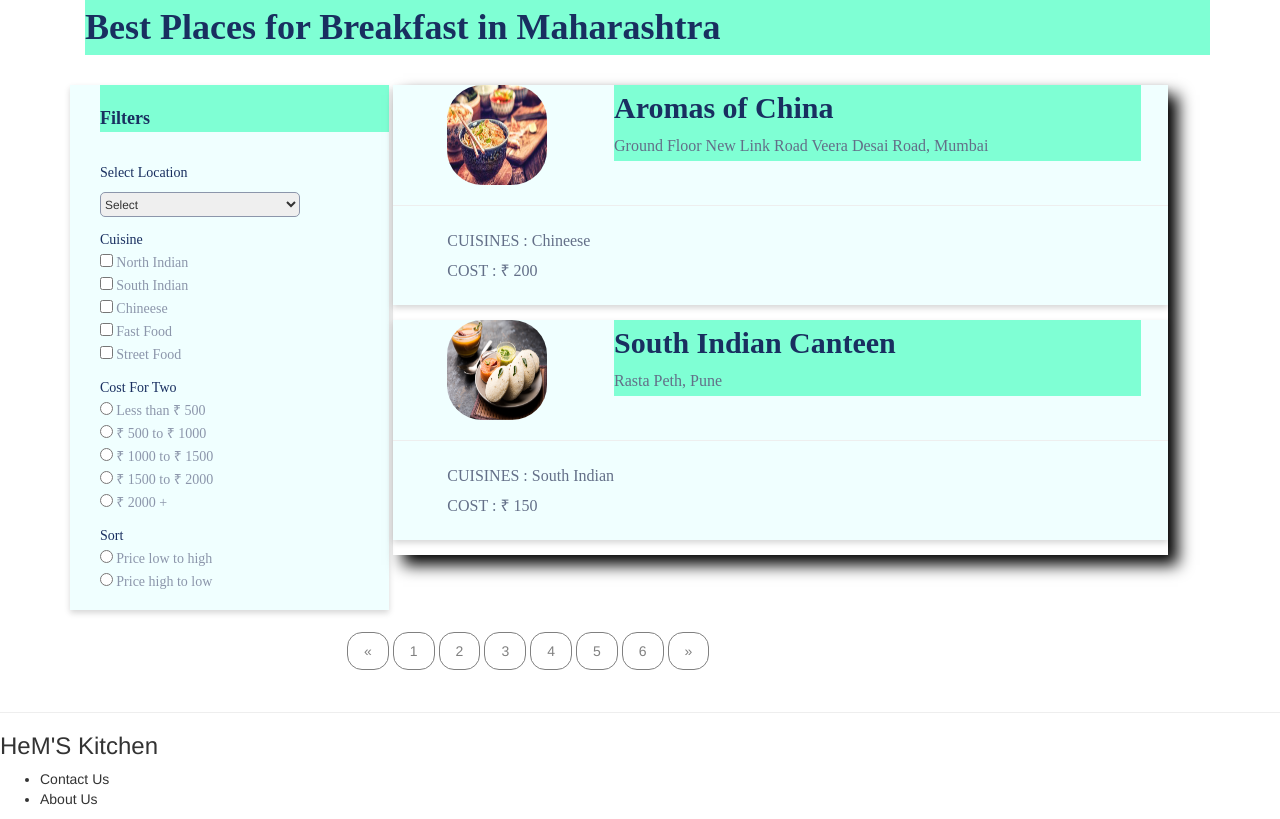
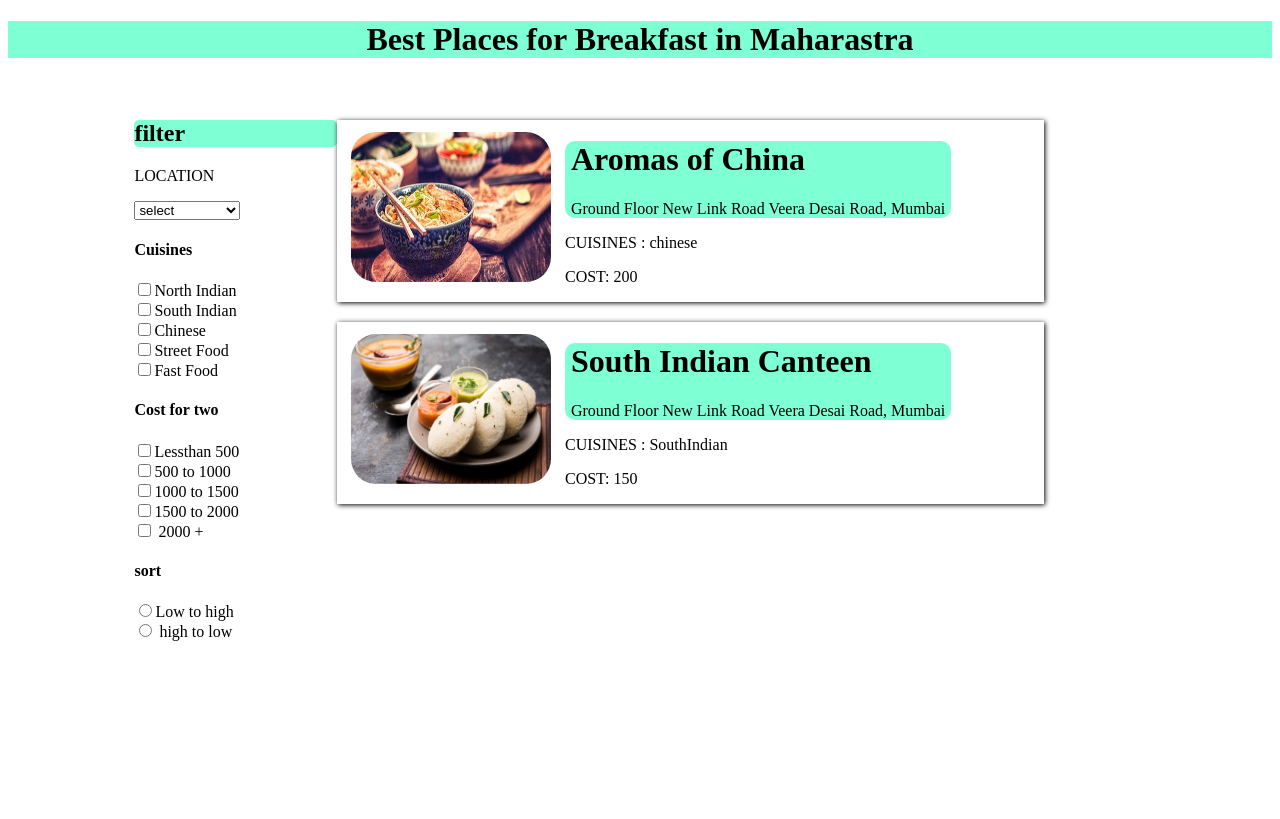
Before and after one commit to HemlataIngale/filter_zomato, a plain HTML site: page index.html in a window 1280 px wide. Drawn offline with nearby package versions, Linux system fonts and the light colour scheme.

Commit message:
update commit

```diff
--- /dev/null
+++ b/index.css
@@ -0,0 +1,80 @@
+
+.container{
+    display: flex;
+    width: 80%;
+    margin: auto;
+
+}
+.filter{
+    width: 20%;
+    /* height:300px; */
+    /* border: 2px solid red; */
+    margin-top: 20px;
+}
+.res_container{
+    width: 70%;
+    /* border:2px solid red; */
+    /* height:500px */
+    margin-top: 20px;
+}
+.container_box{
+    /* border: 2px solid red; */
+    display: flex;
+    margin-top: 20px;
+    box-shadow: 1px 1px 5px black;
+}
+.container_box{
+    width: 100%;
+    /* border: 2px solid red; */
+}
+.image{
+    margin: 12px 2%;
+
+
+
+}
+.image img{
+    border-radius: 25px;
+    height: 150px;
+    width: 200px;
+
+}
+.name_res{
+    background-color: aquamarine;
+    padding: 0px 6px;
+    border-radius: 10px;
+}
+@media screen and (max-width:768px){
+    .container{
+        flex-direction: column;
+    }
+    .filter{
+        width: 100%;
+        display: flex;
+        flex-direction: row;
+        justify-content: space-between;
+        flex-wrap: wrap;
+    }
+    .filter h2{
+        display: none;
+    }
+    .main_h1{
+        font-size: small;
+    }
+    .res_container{
+        width: 100%;
+    }
+
+}
+@media screen and (max-width:530px){
+    .container_box{
+        display: flex;
+        flex-direction: column;
+        align-items: center;
+    }
+}
+@media screen and (max-width:366px){
+    .name_res h1{
+        font-size:30px;
+    }
+}
--- a/index.html
+++ b/index.html
@@ -1,165 +1,105 @@
-<html>
+<!DOCTYPE html>
+<html lang="en">
+<head>
+    <meta charset="UTF-8">
+    <meta http-equiv="X-UA-Compatible" content="IE=edge">
+    <meta name="viewport" content="width=device-width, initial-scale=1.0">
+    <title>Document</title>
+    <link rel="stylesheet" href="index.css">
+</head>
+<body>
+    <h1 style="background-color:aquamarine ;text-align: center;"class="main_h1">Best Places for Breakfast in Maharastra</h1>
+    <div class="container">
+        <!-- <h1>Best Places for Breakfast in Maharastra</h1> -->
+        <div class="filter">
+            <h2 style="background-color:aquamarine;border-radius:5px">filter</h2>
 
-<head>
-    <title>Search Page</title>
-    <link rel="icon" href="./Images/food planet.jpg" />
-     <!-- Icon of WebPage -->
-    <link rel="stylesheet" href="https://maxcdn.bootstrapcdn.com/bootstrap/3.4.1/css/bootstrap.min.css">
-  <script src="https://ajax.googleapis.com/ajax/libs/jquery/3.6.0/jquery.min.js"></script>
-  <script src="https://maxcdn.bootstrapcdn.com/bootstrap/3.4.1/js/bootstrap.min.js"></script>
-    <!-- Linking External CSS  -->
-    <link rel="stylesheet" href="./search.css" />
-</head>
+            <div class="location">
+                <p>LOCATION</p>
 
-<body>
-    <div class="container">
-        <!-- Heading of the Restaurant -->
-        <div class="heading">Best Places for Breakfast in Maharashtra
+
+                <select name="search" id="">
+
+                    <option value="">select</option>
+                    <option value="">Ahemadnagar</option>
+                    <option value="">Nasik</option>
+                    <option value="">Mumbai</option>
+                    <option value="">Pune</option>
+                </select>
+            </div>
+            <div class="cuisine">
+                <h4>Cuisines</h4>
+                <input type="checkbox" name="" id="">North Indian
+                <br>
+                <input type="checkbox" name="" id="">South Indian
+                <br>
+                <input type="checkbox" name="" id="">Chinese
+                <br>
+                <input type="checkbox" name="" id="">Street Food
+                <br>
+                <input type="checkbox" name="" id="">Fast Food
+
+
+            </div>
+            <div class="cost_for_two">
+                <h4>Cost for two</h4>
+                <input type="checkbox" name="" id="">Lessthan 500
+                <br>
+                <input type="checkbox" name="" id="">500 to 1000
+                <br>
+                <input type="checkbox" name="" id="">1000 to 1500
+                <br>
+                <input type="checkbox" name="" id="">1500 to 2000
+                <br>
+                <input type="checkbox" name="" id=""> 2000 +
+
+            </div>
+            <div class="short">
+                <h4>sort</h4>
+                <input type="radio" name="" id="    ">Low to high
+                <br>
+                <input type="radio" name="" id=""> high to low
+            </div>
+
+
+
         </div>
+        <div class="res_container">
+            <div class="container_box">
+                <div class="image">
+                    <img src="Images/chinese.jfif" alt="">
+                </div>
+                <div class="details" >
+                    <div class="name_res">
 
-        <!-- Dividing the Page Layout in 2 parts with display property -->
-        <div style="padding-top: 20px;">
-            <!-- Left Div : Filter Block -->
-            <div class="small">
-                <div class="filter-options">
-                    <div class="filter-heading">Filters</div>
-                    <div class="Select-Location">Select Location</div>
-                    <!-- Location DD -->
-                    <select class="Rectangle-2236">
-                        <option>Select</option>
-                        <option>Ahemadnagar</option>
-                        <option>Nashik</option>
-                        <option>Mumbai</option>
-                        <option>Pune</option>
-                    </select>
-                    <!-- Cuisine Checkboxes -->
-                    <div class="Cuisine">Cuisine</div>
-                    <div>
-                        <input type="checkbox" />
-                        <span class="checkbox-items">North Indian</span>
+                        <h1>Aromas of China</h1>
+                        <p>Ground Floor New Link Road Veera Desai Road, Mumbai</p>
                     </div>
-                    <div>
-                        <input type="checkbox" />
-                        <span class="checkbox-items">South Indian</span>
-                    </div>
-                    <div>
-                        <input type="checkbox" />
-                        <span class="checkbox-items">Chineese</span>
-                    </div>
-                    <div>
-                        <input type="checkbox" />
-                        <span class="checkbox-items">Fast Food</span>
-                    </div>
-                    <div>
-                        <input type="checkbox" />
-                        <span class="checkbox-items">Street Food</span>
-                    </div>
-                    <!-- Cost for Two radio button options -->
-                    <div class="Cuisine">Cost For Two</div>
-                    <div>
-                        <input type="radio" />
-                        <span class="checkbox-items">Less than &#8377; 500</span>
-                    </div>
-                    <div>
-                        <input type="radio" />
-                        <span class="checkbox-items">&#8377; 500 to &#8377; 1000</span>
-                    </div>
-                    <div>
-                        <input type="radio" />
-                        <span class="checkbox-items">&#8377; 1000 to &#8377; 1500</span>
-                    </div>
-                    <div>
-                        <input type="radio" />
-                        <span class="checkbox-items">&#8377; 1500 to &#8377; 2000</span>
-                    </div>
-                    <div>
-                        <input type="radio" />
-                        <span class="checkbox-items">&#8377; 2000 +</span>
-                    </div>
-                    <!-- Sort radio button options -->
-                    <div class="Cuisine">Sort</div>
-                    <div>
-                        <input type="radio" />
-                        <span class="checkbox-items">Price low to high</span>
-                    </div>
-                    <div>
-                        <input type="radio" />
-                        <span class="checkbox-items">Price high to low</span>
+                    <div class="price_details">
+                         <p>CUISINES : chinese</p>
+                         <p>COST: 200</p>
                     </div>
                 </div>
             </div>
-            <!-- Right Div : Items Block -->
-            <!-- vertical-align: top property to move div at the top -->
-            <div class="big vertical">
-                <!-- Item Block -->
-                <div class="Item">
-                    <div>
-                        <div class="small-item vertical">
-                            <img class="img" src="./Images/chinese.jfif" />
-                        </div>
-                        <div class="big-item">
-                            <div class="rest-name">Aromas of China</div>
-                            <div class="rest-address">Ground Floor New Link Road Veera Desai Road, Mumbai </div>
-                        </div>
+            <div class="container_box">
+                <div class="image" >
+                    <img src="Images/breakfast.jpg" alt="">
+                </div>
+                <div class="details" >
+                    <div class="name_res">
+
+                        <h1>South Indian Canteen</h1>
+                        <p>Ground Floor New Link Road Veera Desai Road, Mumbai</p>
                     </div>
-                    <hr />
-                    <div>
-                        <div class="margin-left">
-                            <div class="Bakery">CUISINES : Chineese</div>
-                            <div class="Bakery">COST : &#8377 200 </div>
-                        </div>
+                    <div class="price_details">
+                         <p>CUISINES : SouthIndian</p>
+                         <p>COST: 150</p>
                     </div>
-
-                </div>
-                  <!-- Item Block -->
-        <div class="Item">
-            <div>
-                <div class="small-item vertical">
-                    <img class="img" src="./Images/breakfast.jpg" />
-                </div>
-                <div class="big-item">
-                    <div class="rest-name">South Indian Canteen</div>
-                    <div class="rest-address"> Rasta Peth, Pune</div>
                 </div>
             </div>
-            <hr />
-            <div>
-                <div class="margin-left">
-                    <div class="Bakery">CUISINES : South Indian</div>
-                    <div class="Bakery">COST : &#8377 150 </div>
-                </div>
-            </div>
-        </div>
-             </div>
 
-
-
-
-
-    </div>
-        <!-- Pagination Block  -->
-        <div class="pagination">
-            <a href="#">&laquo;</a>
-            <a href="#">1</a>
-            <a href="#">2</a>
-            <a href="#">3</a>
-            <a href="#">4</a>
-            <a href="#">5</a>
-            <a href="#">6</a>
-            <a href="#">&raquo;</a>
         </div>
     </div>
-    <footer>
-        <hr>
-        <h3> HeM'S Kitchen</h3>
-        <div class="fotDiv">
-            <ul>
-                <li>Contact Us</li>
-                <li>About Us</li>
-            </ul>
-        </div>
 
-    </footer>
 </body>
-
 </html>
--- a/search.css
+++ /dev/null
@@ -1,273 +0,0 @@
-.heading {
-    font-family: Poppins;
-    font-size: 36px;
-    font-weight: bold;
-    font-stretch: normal;
-    font-style: normal;
-    line-height: 1.53;
-    letter-spacing: normal;
-    text-align: left;
-    color: #192f60;
-    margin-bottom: 10px;
-    margin-left: 15px;
-    background-color: aquamarine;
-}
-
-.filter-options {
-    box-shadow: 0 3px 6px 0 rgba(0, 0, 0, 0.16);
-    background-color: #ffffff;
-    padding-left: 30px;
-    margin-bottom: 10px;
-    min-width: 250px;
-    height: 525px;
-    background-color: azure;
-}
-
-.filter-heading {
-    font-family: Poppins;
-    font-size: 18px;
-    font-weight: 600;
-    font-stretch: normal;
-    font-style: normal;
-    line-height: 1.5;
-    letter-spacing: normal;
-    text-align: left;
-    color: #192f60;
-    padding-top: 20px;
-    background-color: aquamarine;
-}
-
-.Select-Location {
-    height: 20px;
-    font-family: Poppins;
-    font-size: 14px;
-    font-weight: normal;
-    font-stretch: normal;
-    font-style: normal;
-    line-height: 1.5;
-    letter-spacing: normal;
-    text-align: left;
-    color: #192f60;
-    margin-top: 30px;
-}
-
-.Rectangle-2236 {
-    width: 200px;
-    height: 25px;
-    border-radius: 5px;
-    border: solid 1px #8c96ab;
-    margin-top: 10px;
-}
-
-.Cuisine {
-    font-family: Poppins;
-    font-size: 14px;
-    font-weight: normal;
-    font-stretch: normal;
-    font-style: normal;
-    line-height: 1.5;
-    letter-spacing: normal;
-    text-align: left;
-    color: #192f60;
-    margin-top: 12px;
-}
-
-.checkbox-items {
-    font-family: Poppins;
-    font-size: 14px;
-    font-weight: normal;
-    font-stretch: normal;
-    font-style: normal;
-    line-height: 1.5;
-    letter-spacing: normal;
-    text-align: left;
-    color: #8c96ab;
-}
-
-.Item {
-    width: 100%;
-    height: 220px;
-    box-shadow: 0 3px 6px 0 rgba(0, 0, 0, 0.16);
-    background-color: azure;
-    margin-bottom: 15px;
-}
-
-.img {
-    width: 100px;
-    height: 100px;
-    border-radius: 35px;
-    margin-left: 25%;
-}
-
-.rest-name {
-    font-family: Poppins;
-    font-size: 30px;
-    font-weight: 600;
-    font-stretch: normal;
-    font-style: normal;
-    line-height: 1.53;
-    letter-spacing: normal;
-    text-align: left;
-    color: #192f60;
-}
-
-.rest-location {
-    font-family: Poppins;
-    font-size: 16px;
-    font-weight: 500;
-    font-stretch: normal;
-    font-style: normal;
-    line-height: 1.88;
-    letter-spacing: normal;
-    text-align: left;
-    color: #192f60;
-}
-
-.rest-address {
-    font-family: Poppins;
-    font-size: 16px;
-    font-weight: normal;
-    font-stretch: normal;
-    font-style: normal;
-    line-height: 1.88;
-    letter-spacing: normal;
-    text-align: left;
-    color: #636f88;
-}
-
-.Bakery {
-    font-family: Poppins;
-    font-size: 16px;
-    font-weight: normal;
-    font-stretch: normal;
-    font-style: normal;
-    line-height: 1.88;
-    letter-spacing: normal;
-    text-align: left;
-    color: #636f88;
-}
-
-.big {
-    display: inline-block;
-    width: 68%;
-    box-shadow: 10px 10px 15px black;
-
-}
-
-
-.vertical {
-    vertical-align: top;
-}
-
-.small {
-    display: inline-block;
-    width: 28%;
-}
-
-.big-item {
-    display: inline-block;
-    width: 68%;
-    background-color: aquamarine;
-}
-
-.small-item {
-    display: inline-block;
-    width: 28%;
-
-}
-
-.margin-left {
-    margin-left: 7%
-}
-
-.pagination {
-    display: inline-block;
-    margin-left: 275px;
-    margin-top: 10px;
-}
-
-.pagination a {
-    color: gray;
-    float: left;
-    padding: 8px 16px;
-    text-decoration: none;
-    border: solid 1px gray;
-    border-radius: 15px;
-    margin: 2px;
-}
-
-@media screen and (max-width: 956px) {
-    .Item {
-        width: 160%;
-        height: 200px;
-        box-shadow: 0 3px 6px 0 rgba(0, 0, 0, 0.16);
-        background-color: #ffffff;
-        margin-bottom: 15px;
-    }
-    .filter-options {
-        box-shadow: 0 3px 6px 0 rgba(0, 0, 0, 0.16);
-        background-color: #ffffff;
-        padding-left: 30px;
-        margin-bottom: 10px;
-        min-width: 450px;
-        width: 90%;
-    }
-    .big {
-        display: block;
-        width: 68%;
-    }
-    .small {
-        display: block;
-        width: 90%;
-    }
-    .big-item {
-        display: inline-block;
-        width: 68%;
-    }
-    .small-item {
-        display: inline-block;
-        width: 28%;
-    }
-    .rest-name {
-        font-family: Poppins;
-        font-size: 30px;
-        font-weight: 600;
-        font-stretch: normal;
-        font-style: normal;
-        line-height: 1.53;
-        letter-spacing: normal;
-        text-align: left;
-        color: #192f60;
-        padding-left: 35px;
-    }
-    .rest-location {
-        font-family: Poppins;
-        font-size: 16px;
-        font-weight: 500;
-        font-stretch: normal;
-        font-style: normal;
-        line-height: 1.88;
-        letter-spacing: normal;
-        text-align: left;
-        color: #192f60;
-        padding-left: 35px;
-    }
-    .rest-address {
-        font-family: Poppins;
-        font-size: 16px;
-        font-weight: normal;
-        font-stretch: normal;
-        font-style: normal;
-        line-height: 1.88;
-        letter-spacing: normal;
-        text-align: left;
-        color: #636f88;
-        padding-left: 35px;
-    }
-    .pagination {
-        display: inline-block;
-        margin-top: 25px;
-        width: 380px;
-        margin-left: 50px;
-    }
-}
```
